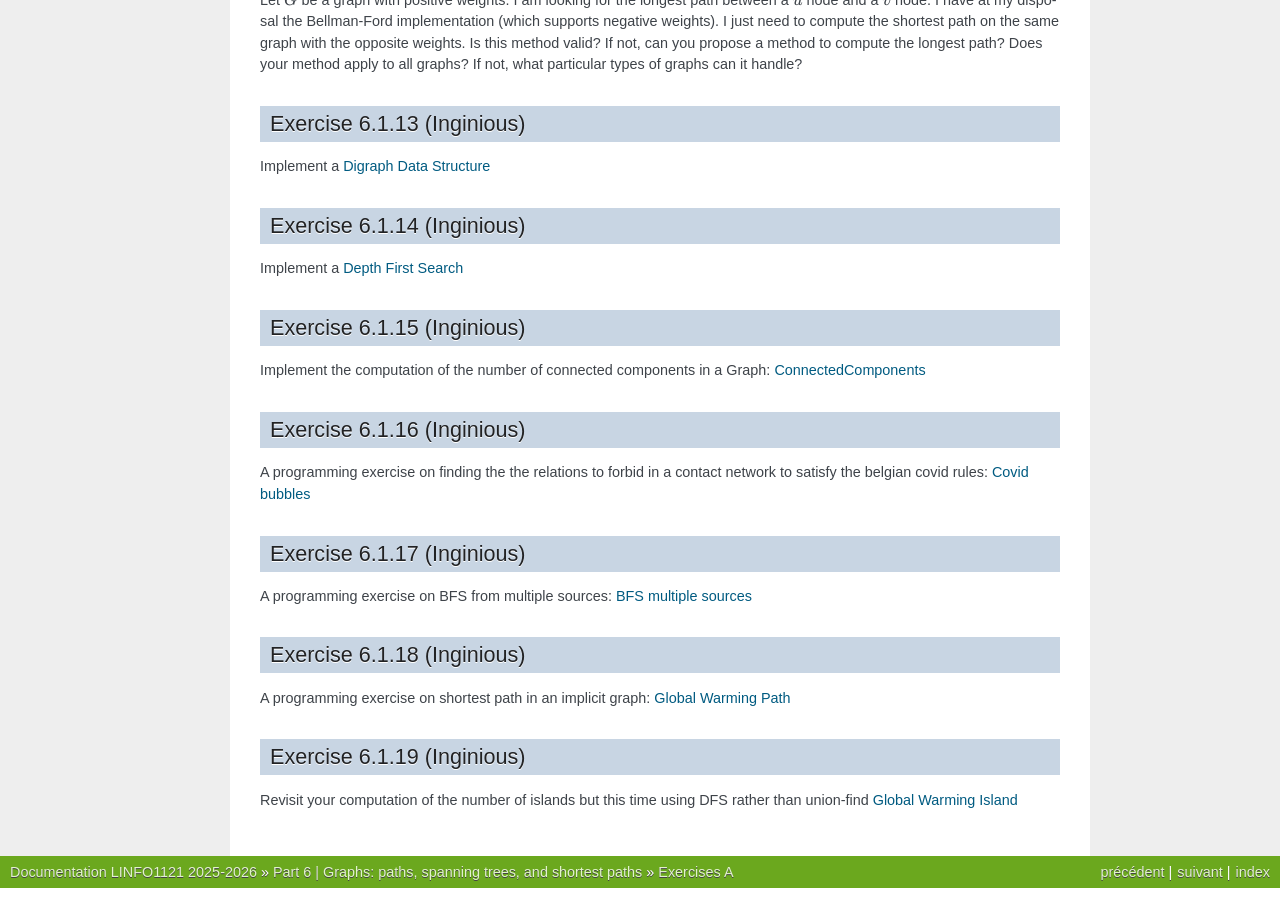
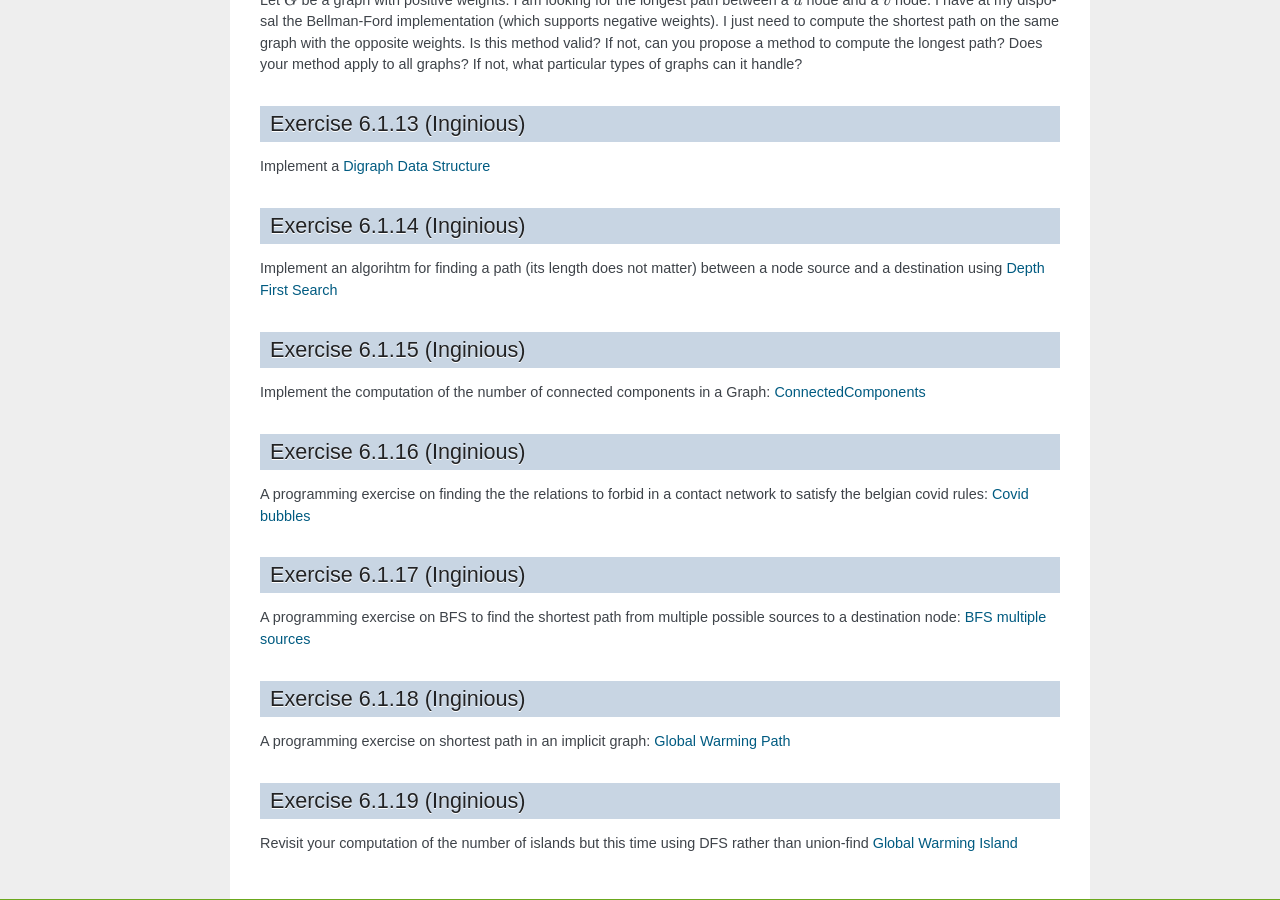
Before and after one commit to pschaus/LINFO1121, a Sphinx documentation site: the page built from source/part6/ex1.rst, in a window 1280 px wide and 900 px high, scrolled down 2005 px. Built offline with Sphinx 7.4.7, drawn with Linux system fonts in a browser that asks for light colours.

Commit message:
minor changes

```diff
--- a/source/part6/ex1.rst
+++ b/source/part6/ex1.rst
@@ -380,7 +380,7 @@
 Exercise 6.1.14 (Inginious)
 """""""""""""""""""""""""""
 
-Implement a
+Implement an algorihtm for finding a path (its length does not matter) between a node source and a destination using
 `Depth First Search <https://inginious.info.ucl.ac.be/course/LINFO1121/graphs_DepthFirstPaths>`_
 
 
@@ -404,7 +404,7 @@
 Exercise 6.1.17 (Inginious)
 """""""""""""""""""""""""""
 
-A programming exercise on BFS from multiple sources:
+A programming exercise on BFS to find the shortest path from multiple possible sources to a destination node:
 `BFS multiple sources <https://inginious.info.ucl.ac.be/course/LINFO1121/graphs_BreadthFirstShortestPaths>`_
 
 
```
